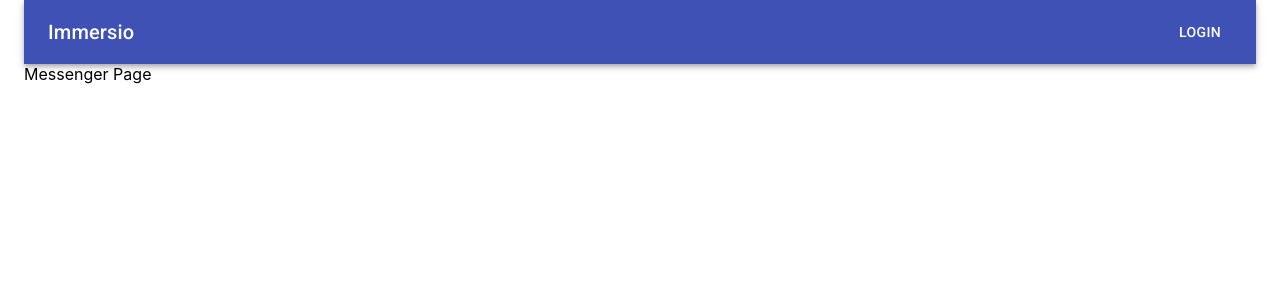
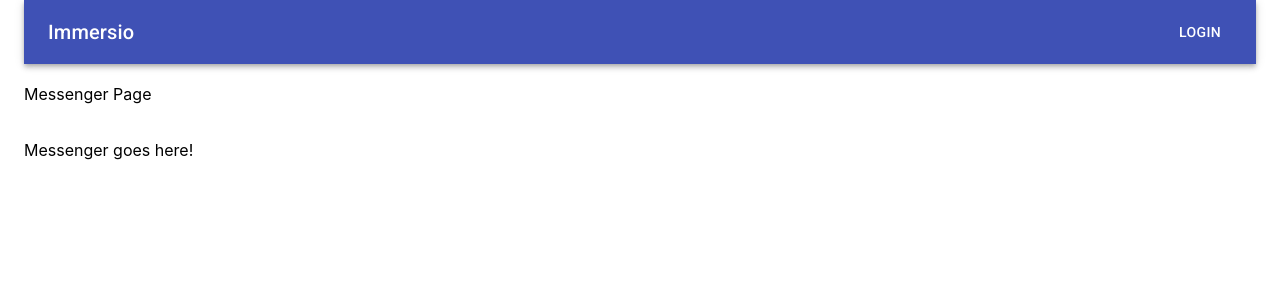
Before and after one commit to MarshallProtsman/Project-3_good-MERNin, a React (Create React App) app in the folder client/: page /messenger in a window 1280 px wide. Shown: the top 300 px of the page. Built offline with nearby package versions, Linux system fonts and the light colour scheme.

Commit message:
messenger nav button
-added rounter button to profile page to the messenger page

```diff
--- a/client/src/pages/messenger.js
+++ b/client/src/pages/messenger.js
@@ -1,8 +1,13 @@
 import React from "react";
-
+import Box from "@material-ui/core/Box"
 function messengerPage() {
     return (
-        <div className="#">Messenger Page</div>
+        <Box>
+            <br />
+            <div className="#">Messenger Page</div>
+            <br />
+            <p>Messenger goes here!</p>
+        </Box>
     );
     //mimic page
 }
--- a/client/src/pages/profile.js
+++ b/client/src/pages/profile.js
@@ -1,6 +1,7 @@
 import React from "react";
 import Box from "@material-ui/core/Box";
 import SimpleSelect from "../components/languageform"
+import NavButton from "../components/navigationbutton"
 
 function profilePage() {
     var imgStyle = {
@@ -18,6 +19,8 @@ function profilePage() {
         <img src="#" alt="user face" style={imgStyle}/>
         <br />
         <SimpleSelect/>
+        <br />
+        <NavButton to="/messenger" text="Start Chatting!"/>
         </Box>
     );
 }
```
